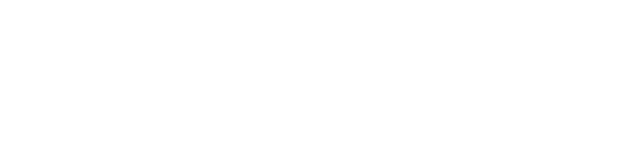
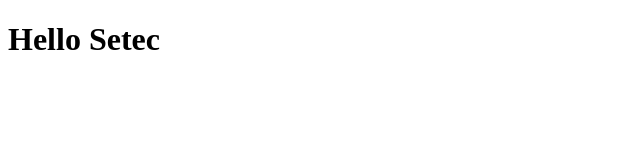
Before and after one commit to TryLyhak/HaK, a plain HTML site: page image/index.html in a window 1280 px wide. Shown: the whole page, without its empty margins (0-640 px from the left). Drawn offline with Linux system fonts and the light colour scheme.

Commit message:
Revert "backup index"
This reverts commit 14db3cdf146bfcc198668b2eb72d5153e687a8c9.

```diff
--- a/image/index.html
+++ b/image/index.html
@@ -6,6 +6,6 @@
     <title>Document</title>
 </head>
 <body>
-
+    <h1>Hello Setec</h1>
 </body>
 </html>
```
